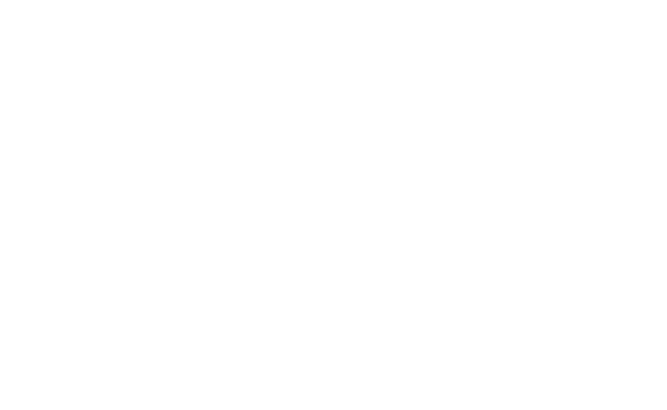
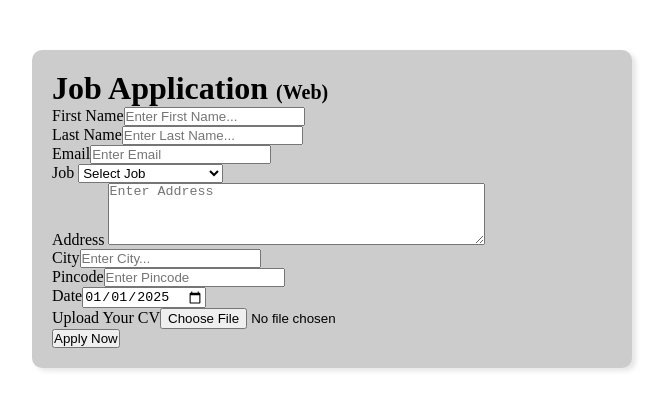
Before and after one commit to Abdulla-Siam/Project-2, a plain HTML site: page index.html in a window 1280 px wide. Shown: the whole page, without its empty margins (308-975 px from the left). Drawn offline with Linux system fonts and the light colour scheme.

Commit message:
create form

```diff
--- a/index.html
+++ b/index.html
@@ -7,6 +7,52 @@
     <link rel="stylesheet" href="style.css">
 </head>
 <body>
-
+    <div class="container">
+        <div class="form">
+            <h1>Job Application <span class="beside">(Web)</span></h1>
+            <form action="">
+                <div class="content">
+                    <div class="data">
+                        <label for="first_name">First Name</label><input type="text" id="first_name" name="first_name" placeholder="Enter First Name...">
+                    </div>
+                    <div class="data">
+                        <label for="last_name">Last Name</label><input type="text" id="last_name" name="last_name" placeholder="Enter Last Name...">
+                    </div>
+                    <div class="data">
+                        <label for="email">Email</label><input type="email" name="email" id="email" placeholder="Enter Email">
+                    </div>
+                    <div class="data">
+                        <label for="job">Job</label>
+                        <select name="job" id="job">
+                            <option value="">Select Job</option>
+                            <option value="frontend">Frontend Developer</option>
+                            <option value="backend">Backend Developer</option>
+                            <option value="full_stack">Full Stack Developer</option>
+                            <option value="ui_ux">UI UX Developer</option>
+                        </select>
+                    </div>
+                    <div class="data">
+                        <label for="address">Address</label>
+                        <textarea name="address" id="address" rows="4 " cols="45" placeholder="Enter Address"></textarea>
+                    </div>
+                    <div class="data">
+                        <label for="city">City</label><input type="text" name="city" id="city" placeholder="Enter City...">
+                    </div>
+                    <div class="data">
+                        <label for="code">Pincode</label><input type="number" name="code" id="code" placeholder="Enter Pincode">
+                    </div>
+                    <div class="data">
+                        <label for="date">Date</label><input type="date" name="date" id="date" value="2025-01-01">
+                    </div>
+                    <div class="data">
+                        <label for="upload">Upload Your CV</label><input type="file" name="upload" id="upload">
+                    </div>
+                </div>
+                <div class="btn">
+                    <button type="submit">Apply Now</button>
+                </div>
+            </form>
+        </div>
+    </div>
 </body>
 </html>
--- a/style.css
+++ b/style.css
@@ -0,0 +1,23 @@
+*{
+    margin: 0;
+    padding: 0;
+    box-sizing: border-box;
+}
+
+.container{
+    max-width: 900px;
+    margin: 0 auto;
+}
+
+.form{
+    max-width: 600px;
+    margin: 50px auto 0px auto;
+    padding: 20px;
+    background-color: #ccc;
+    border-radius: 10px;
+    box-shadow: 4px 3px 5px rgba(1, 1, 1, 0.1);
+}
+
+.beside{
+    font-size: 20px;
+}
```
